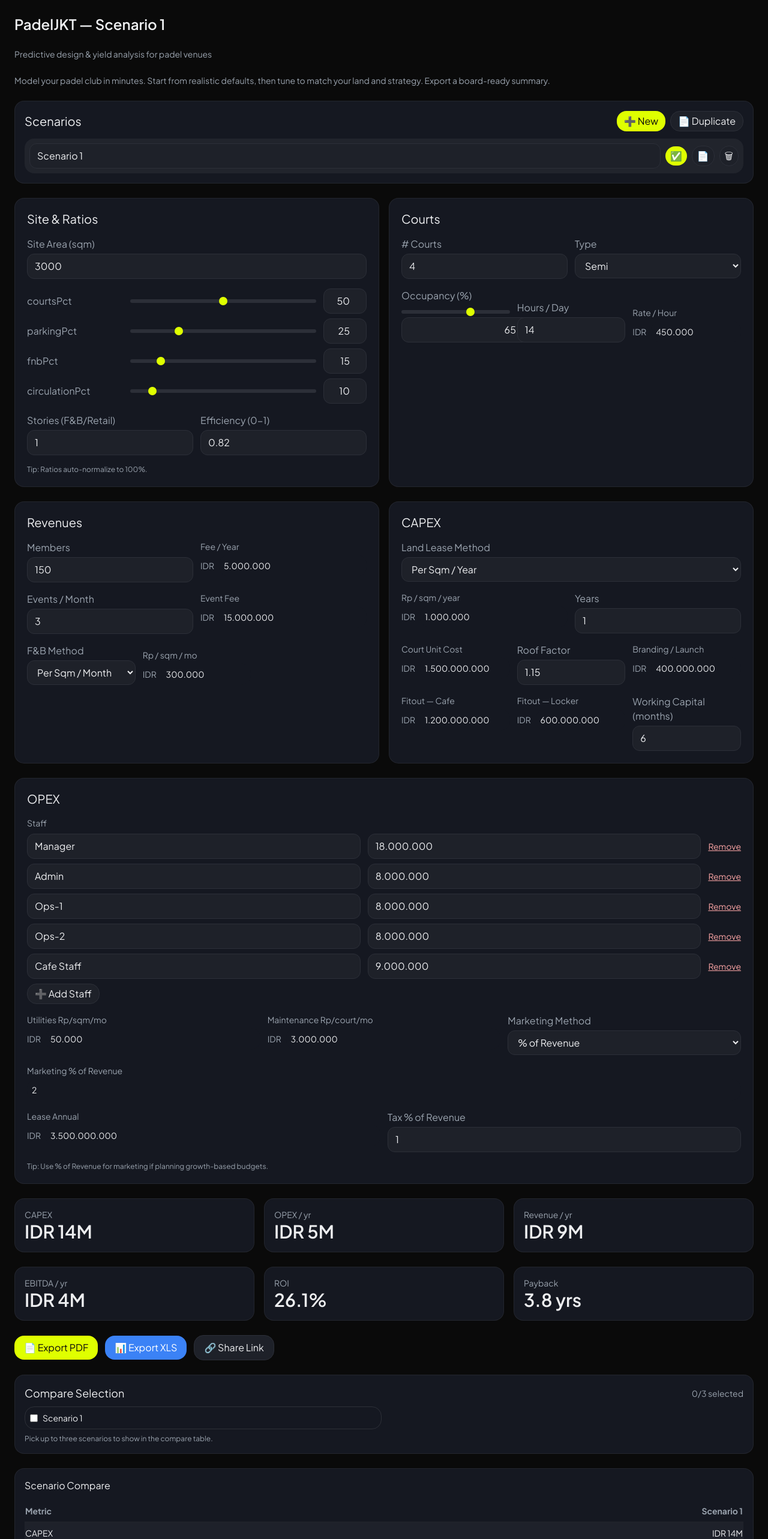
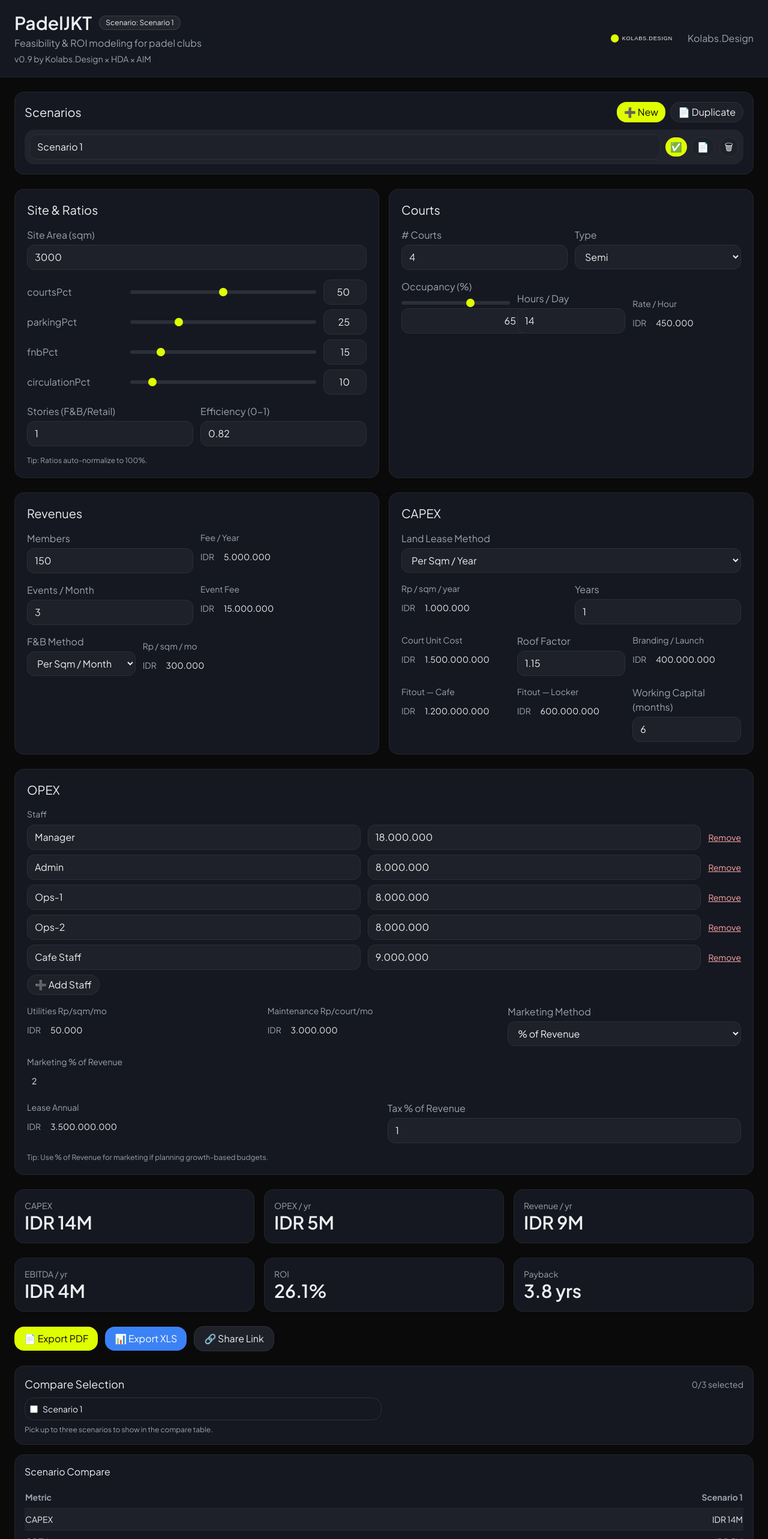
Before and after one commit to spotty21201/padeljkt_sept05, a Next.js app: page /simulator/1 in a window 1280 px wide. Shown: the top 2566 px of the page at 60% size. Built offline with nearby package versions, Linux system fonts and the light colour scheme.

Commit message:
ux: revamped header hierarchy, brand/version lines, right-side logo; header bar styling and scenario pill; padding adjustments

```diff
--- a/app/simulator/[projectId]/page.tsx
+++ b/app/simulator/[projectId]/page.tsx
@@ -41,26 +41,41 @@ export default function SimulatorPage(){
   if(!active || !results) return <div className="p-8">Loading…</div>;
 
   return (
-    <div className="p-6 space-y-6">
-      <h1 className="text-2xl font-semibold">PadelJKT — {active.name}</h1>
-      <p className="text-sm text-muted-300">Predictive design &amp; yield analysis for padel venues</p>
-      <p className="text-sm text-muted-300">Model your padel club in minutes. Start from realistic defaults, then tune to match your land and strategy. Export a board-ready summary.</p>
+    <div className="space-y-6">
+      <header className="header-bar px-6 py-5 flex items-center justify-between">
+        <div className="space-y-1">
+          <div className="flex items-center gap-3">
+            <h1 className="text-3xl font-semibold">PadelJKT</h1>
+            <span className="pill">Scenario: {active.name}</span>
+          </div>
+          <div className="text-base text-muted-300">Feasibility &amp; ROI modeling for padel clubs</div>
+          <div className="text-sm text-muted-300">v0.9 by Kolabs.Design × HDA × AIM</div>
+        </div>
+        <div className="flex items-center gap-3">
+          <img src="/logo.svg" alt="Kolabs.Design" width="120" height="28" onError={(e)=>{(e.currentTarget as HTMLImageElement).style.display='none';}} />
+          <span className="text-muted-300">Kolabs.Design</span>
+        </div>
+      </header>
 
+      <div className="px-6">
         <ScenarioManager />
+      </div>
 
-      <div className="grid lg:grid-cols-2 gap-4">
+      <div className="px-6 grid lg:grid-cols-2 gap-4">
         <SiteForm scenario={active} onPatch={(p)=> update(active.id, p)} />
         <CourtsForm scenario={active} onPatch={(p)=> update(active.id, p)} />
       </div>
 
-      <div className="grid lg:grid-cols-2 gap-4">
+      <div className="px-6 grid lg:grid-cols-2 gap-4">
         <RevenueForm scenario={active} onPatch={(p)=> update(active.id, p)} />
         <CapexForm scenario={active} onPatch={(p)=> update(active.id, p)} />
       </div>
 
+      <div className="px-6">
         <OpexForm scenario={active} onPatch={(p)=> update(active.id, p)} />
+      </div>
 
-      <div className="grid md:grid-cols-3 gap-4">
+      <div className="px-6 grid md:grid-cols-3 gap-4">
         <div className="card p-4">
           <div className="text-sm text-muted-300">CAPEX</div>
           <div className="text-3xl font-semibold">{formatIDRShort(Math.round(results.capex))}</div>
@@ -75,7 +90,7 @@ export default function SimulatorPage(){
         </div>
       </div>
 
-      <div className="grid md:grid-cols-3 gap-4">
+      <div className="px-6 grid md:grid-cols-3 gap-4">
         <div className="card p-4">
           <div className="text-sm text-muted-300">EBITDA / yr</div>
           <div className="text-3xl font-semibold">{formatIDRShort(Math.round(results.ebitda))}</div>
@@ -97,7 +112,7 @@ export default function SimulatorPage(){
         <div className="text-xs text-yellow-300">Risk: Payback over 5 years — consider increasing courts or F&amp;B contribution.</div>
       )}
 
-      <div className="flex gap-3 items-center">
+      <div className="px-6 flex gap-3 items-center">
         <a className="button-accent px-4 py-2 rounded-xl" href={`/api/export/pdf?s=${encodeScenarioToParam(active)}`}>📄 Export PDF</a>
         <a className="button-xls px-4 py-2 rounded-xl" href={`/api/export/xls?s=${encodeScenarioToParam(active)}`}>📊 Export XLS</a>
         <button className="button-share px-4 py-2 rounded-xl" onClick={()=>{
@@ -107,10 +122,12 @@ export default function SimulatorPage(){
         }}>🔗 Share Link</button>
       </div>
 
+      <div className="px-6 space-y-4">
         <ComparePicker />
         <ScenarioCompare scenarios={(useScenarioStore.getState().selectedCompareIds.length>0
           ? useScenarioStore.getState().selectedCompareIds.map(id=> scenarios.find(s=> s.id===id)).filter(Boolean) as Scenario[]
           : scenarios.slice(0,3)).map(s=> ({ name: s.name, s }))} />
       </div>
+    </div>
   );
 }
--- a/styles/theme.css
+++ b/styles/theme.css
@@ -17,6 +17,12 @@ html, body { background: var(--ink-900); color: var(--text-100); }
 
 .button-accent { background: var(--padel-green); color: #0B0B0B; border-radius: var(--radius); }
 .card { background: var(--ink-700); border-radius: var(--radius); border: 1px solid rgba(255,255,255,0.06); }
+
+/* Header bar */
+.header-bar { background: var(--ink-700); border-bottom: 1px solid rgba(255,255,255,0.06); }
+
+/* Pills */
+.pill { background: rgba(255,255,255,0.06); color: var(--text-100); border: 1px solid rgba(255,255,255,0.12); padding: 2px 10px; border-radius: 9999px; font-size: 12px; }
 
 /* Button variants and hovers */
 .button-accent { transition: box-shadow 0.15s ease, transform 0.05s ease; }
```
Also changed, not shown: public/logo.svg (added). Lines whose indentation alone changed are shown as unchanged.
